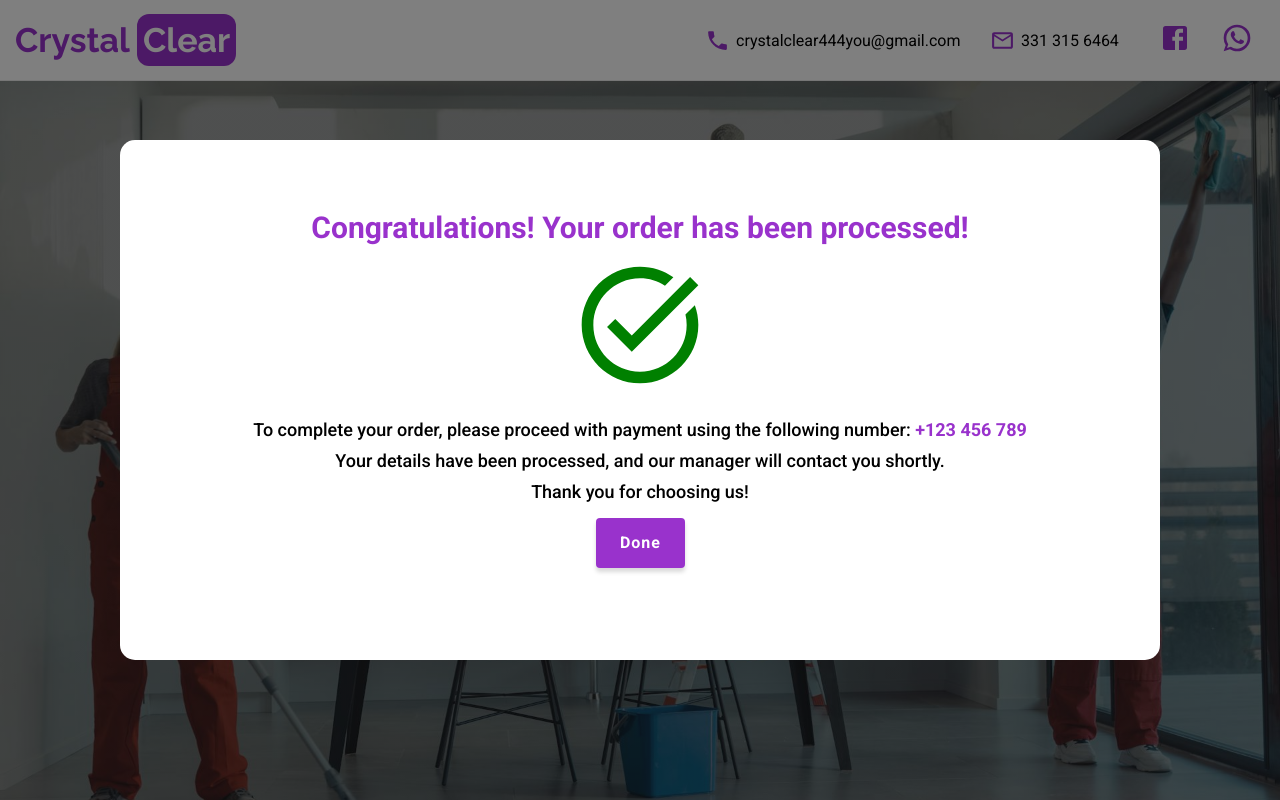
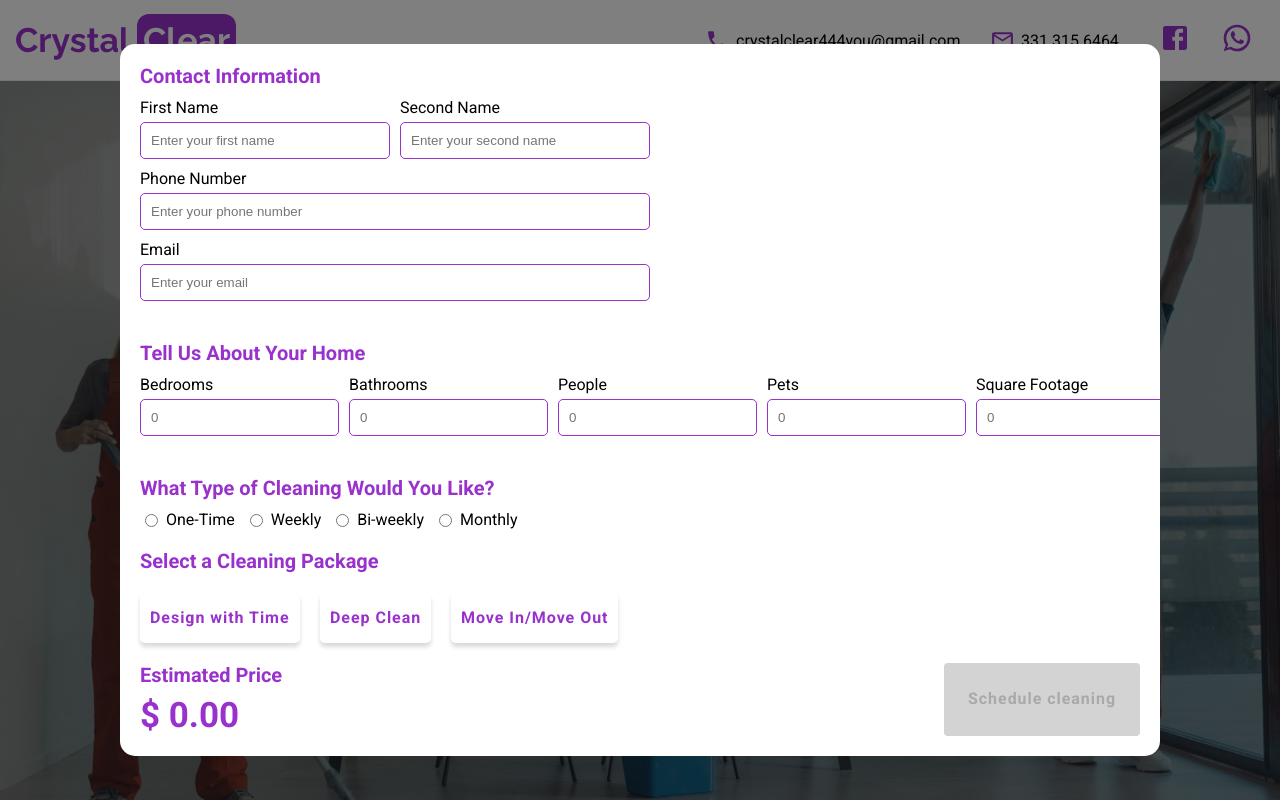
Before and after one commit to Lucky13identify/CrystalClearCompany, a React (Create React App) app: page / in a window 1280 px wide. Both pictures are taken after a click on the button "Book now!". Shown: the top 800 px of the page. Built offline with nearby package versions, Linux system fonts and the light colour scheme.

Commit message:
fixed bugs

```diff
--- a/src/components/CompanyServices/index.jsx
+++ b/src/components/CompanyServices/index.jsx
@@ -134,8 +134,6 @@ const CompanyServices = () => {
     setIsModalOpen(true);
   };
 
-  console.log(selectedService);
-
   return (
     <>
       <CompanyServicesSection>
--- a/src/components/Hero/index.jsx
+++ b/src/components/Hero/index.jsx
@@ -13,7 +13,7 @@ const Hero = () => {
       const enrichedValues = {
         ...values,
         price: `$${price}`,
-        access_key: '5853be5f-0678-42ab-b543-aa07f435d14c',
+        access_key: process.env.REACT_APP_CRYSTAL_CLEAR_EMAIL_KEY,
       };
 
       const json = JSON.stringify(enrichedValues);
--- a/src/components/PricingModal/index.jsx
+++ b/src/components/PricingModal/index.jsx
@@ -40,10 +40,8 @@ const unitPrices = {
 };
 
 const PricingModal = ({ handleSubmit, closeModal }) => {
-  const [step, setStep] = useState(3);
+  const [step, setStep] = useState(1);
   const [price, setPrice] = useState(0);
-
-  console.log(step);
 
   const nextStep = () => {
     setStep(prevStep => prevStep + 1);
```
Also changed, not shown: 1 other file (tests, documents, lock files or other folders).
